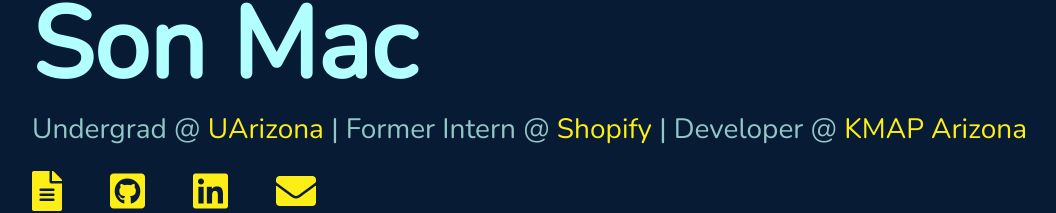
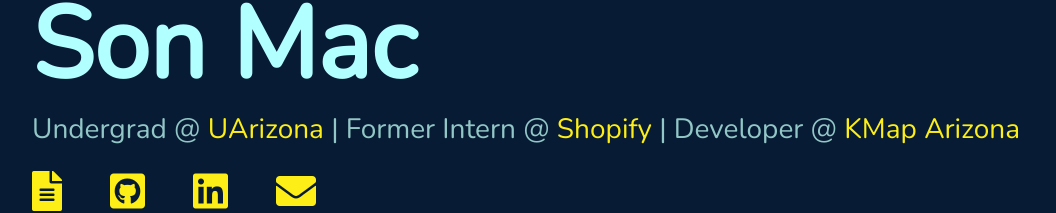
Before and after one commit to sonmac1203/portfolio-website, a React (Create React App) app: page / in a window 1280 px wide. Shown: the part 317-530 px from the top of the page, without its empty margins (53-1109 px from the left). Built offline with nearby package versions, Linux system fonts and the light colour scheme.

Commit message:
Change KMAP to KMap

```diff
--- a/src/components/Hello.js
+++ b/src/components/Hello.js
@@ -11,7 +11,7 @@
         <h3>
           Undergrad @ <span className='emphasized'>UArizona</span> | Former
           Intern @<span className='emphasized'> Shopify</span> | Developer @
-          <span className='emphasized'> KMAP Arizona</span>
+          <span className='emphasized'> KMap Arizona</span>
         </h3>
         <div className='d-flex justify-content-start mt-4 emphasized'>
           <a href={resume} target='_blank' className='ordinary-link'>
```
